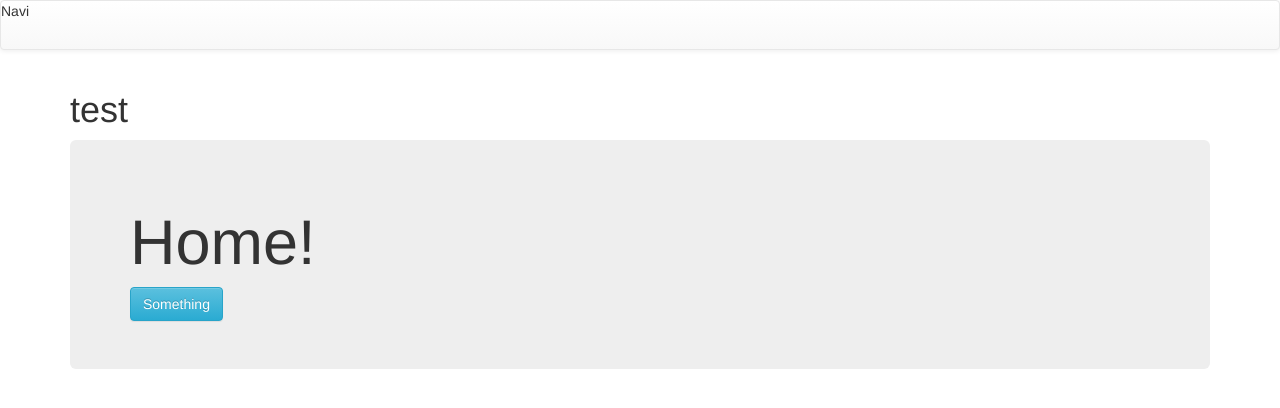
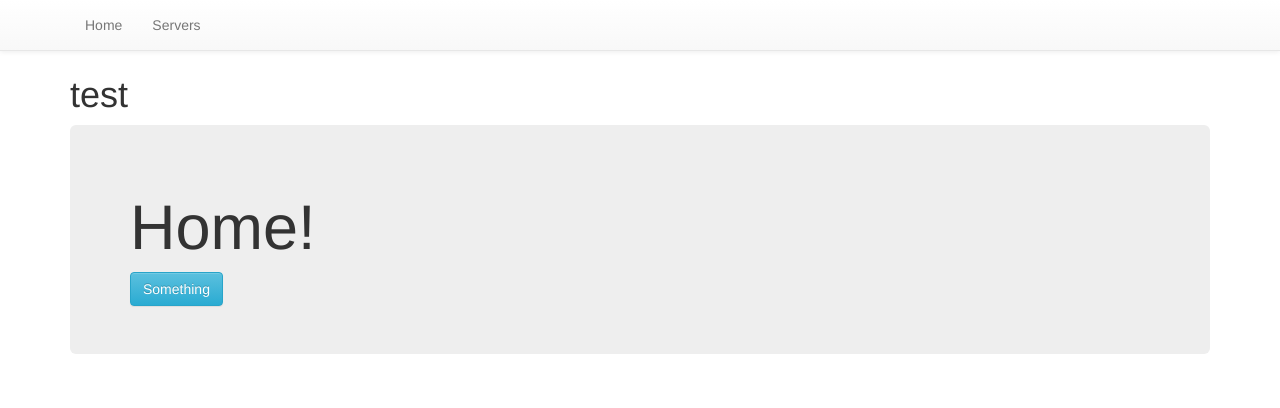
Before and after one commit to bmccoy04/MySite, a React (Create React App) app: page / in a window 1280 px wide. Shown: the top 408 px of the page. Built offline with nearby package versions, Linux system fonts and the light colour scheme.

Commit message:
fixed up the navigation.

```diff
--- a/src/components/navigation/Navigation.js
+++ b/src/components/navigation/Navigation.js
@@ -1,10 +1,16 @@
 import React, { Component } from 'react';
+import {Link} from 'react-router';
 
 class Navigation extends Component {
   render() {
     return (
-      <div className='navbar navbar-default'>
-        Navi
+      <div className='navbar navbar-default navbar-fixed-top'>
+        <div className="container">
+          <ul className="nav navbar-nav">
+            <li><Link to="/">Home</Link></li>
+            <li><Link to="/servers">Servers</Link></li>
+          </ul>
+        </div>
       </div>
     );
   }
--- a/src/styles/App.css
+++ b/src/styles/App.css
@@ -16,6 +16,9 @@
 
 .App-intro {
   font-size: large;
+}
+.App-main{
+  margin-top:55px;
 }
 .App-main-old{
     float: left;
```
